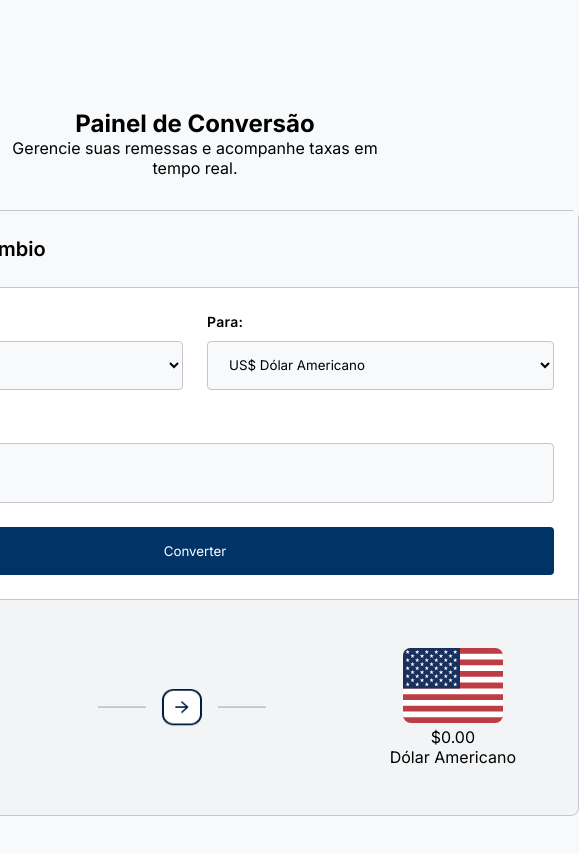
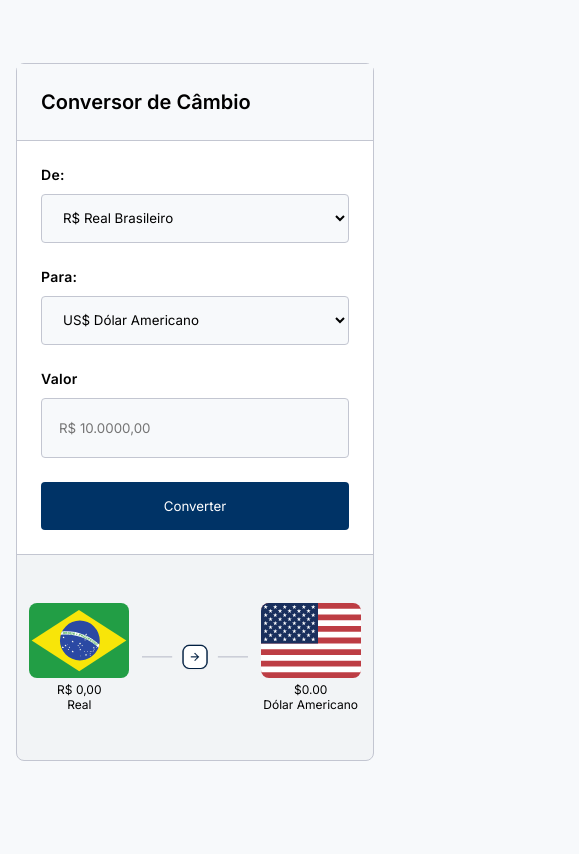
Before and after one commit to BrunoRivaroli/devclub-conversor-de-cambio, a plain HTML site: page index.html in a window 390 px wide. Shown: the part 64-918 px from the top of the page, 579 px wide, since content can reach past the window. Drawn offline with Linux system fonts and the light colour scheme.

Commit message:
Responsividade adicionada

```diff
--- a/index.html
+++ b/index.html
@@ -29,6 +29,9 @@
               <p>De:</p>
               <select class="currency-convert">
                 <option value="real">R$ Real Brasileiro</option>
+                <option value="dolar">US$ Dólar Americano</option>
+                <option value="euro">€ Euro</option>
+                <option value="libra">£ Libra Esterlina</option>
               </select>
             </div>
             <div class="currency-converted-section">
@@ -37,6 +40,7 @@
                 <option value="dolar">US$ Dólar Americano</option>
                 <option value="euro">€ Euro</option>
                 <option value="libra">£ Libra Esterlina</option>
+                <option value="real">R$ Real Brasileiro</option>
               </select>
             </div>
           </label>
--- a/style.css
+++ b/style.css
@@ -138,3 +138,43 @@ p {
   width: 168px;
   background-color: transparent;
 }
+
+@media screen and (max-width:800px) {
+
+  .info-section {
+    display: none;
+  }
+
+  main {
+    width: 100vw;
+    padding: 16px;
+    margin-top: 50px;
+  }
+
+  .converted-section {
+    width: 100%;
+  }
+
+  .label-section {
+    flex-direction: column;
+  }
+
+  .currency-convert-section,
+  .currency-converted-section,
+  button {
+    width: 100%;
+  }
+
+  .result-section div {
+    width: 80%;
+  }
+
+  .result-section p {
+    font-size: 12px;
+  }
+
+  .img-convert {
+    width: 30%;
+    height: auto;
+  }
+}
```
